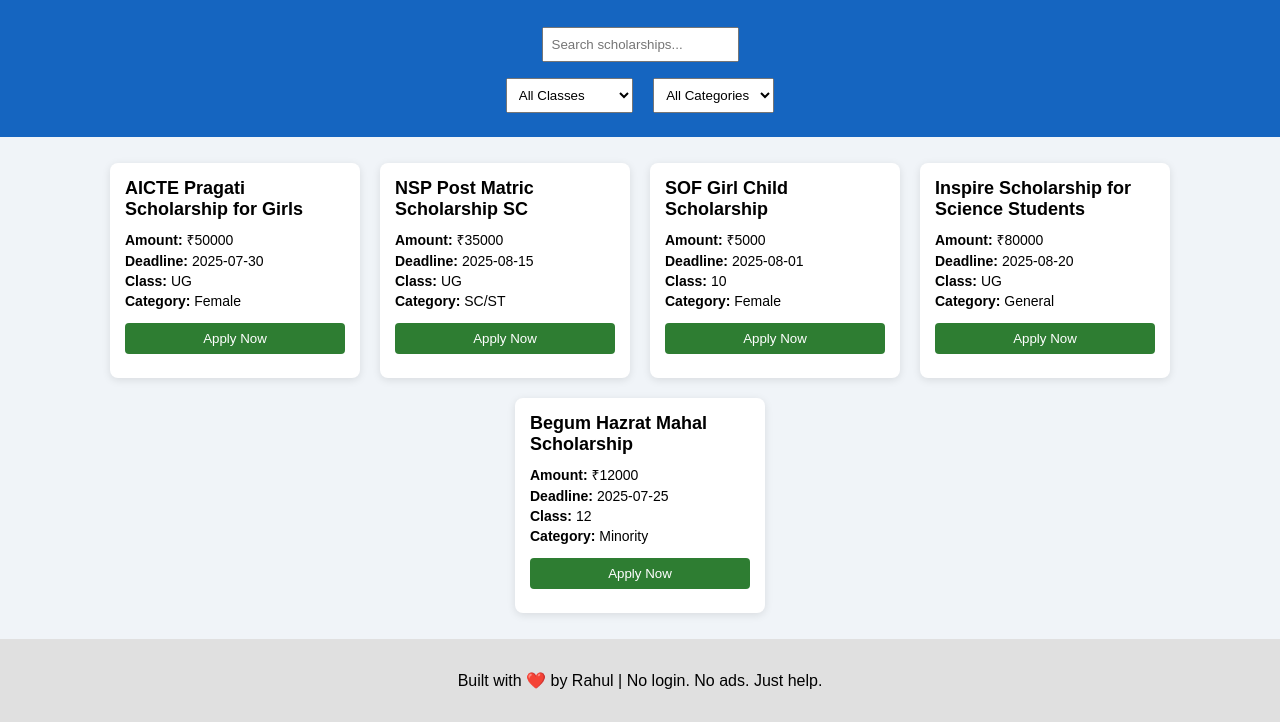
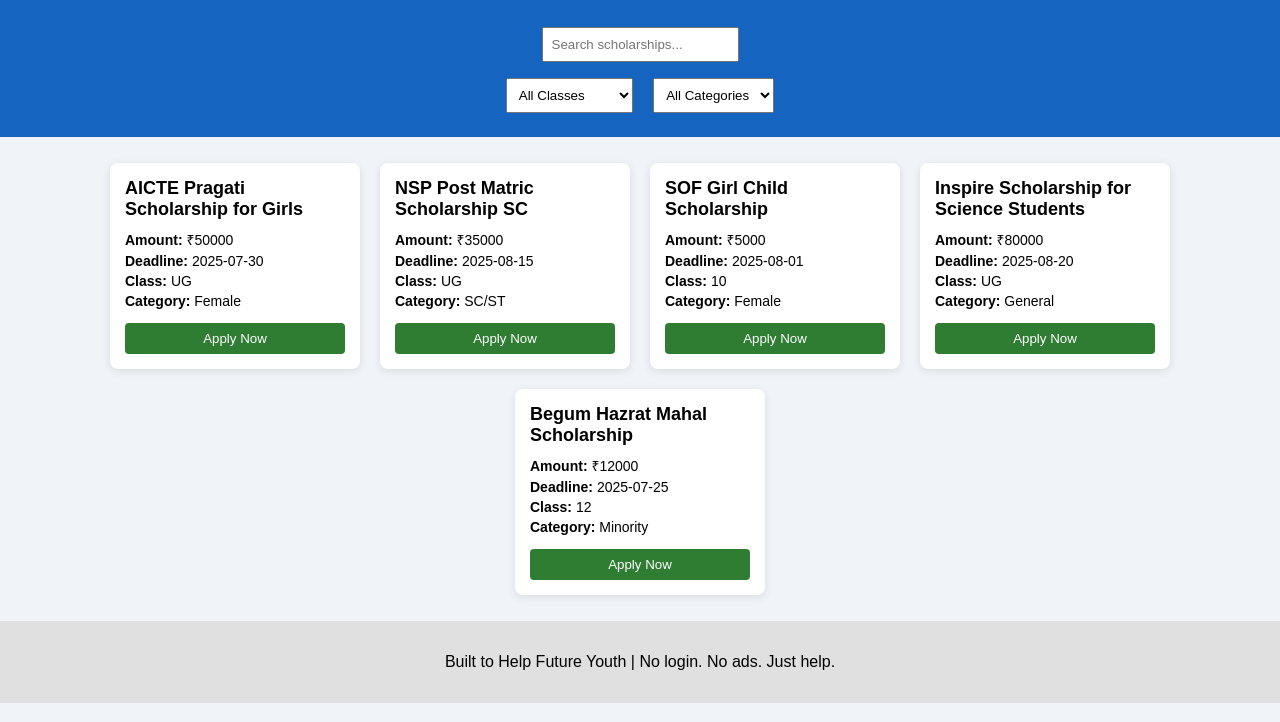
Before and after one commit to nv1nz/OneClick-Scholarships, a plain HTML site: page index.html in a window 1280 px wide. Shown: the part 78-800 px from the top of the page. Drawn offline with Linux system fonts and the light colour scheme.

Commit message:
Update index.html

```diff
--- a/index.html
+++ b/index.html
@@ -5,19 +5,6 @@
   <meta name="viewport" content="width=device-width, initial-scale=1.0"/>
   <title>OneClick Scholarships</title>
   <link rel="stylesheet" href="style.css" />
-  <style>
-    html, body {
-      height: 100%;
-      display: flex;
-      flex-direction: column;
-    }
-    main {
-      flex: 1;
-    }
-    footer {
-      margin-top: auto;
-    }
-  </style>
 </head>
 <body>
   <header>
@@ -41,10 +28,10 @@
     </div>
   </header>
 
-  <main id="scholarshipList">Loading scholarships...</main>
+  <main id="scholarshipList"></main>
 
   <footer>
-    <p>Built with ❤️ by Rahul | No login. No ads. Just help.</p>
+    <p>Built to Help Future Youth | No login. No ads. Just help.</p>
   </footer>
 
   <script src="script.js"></script>
```
